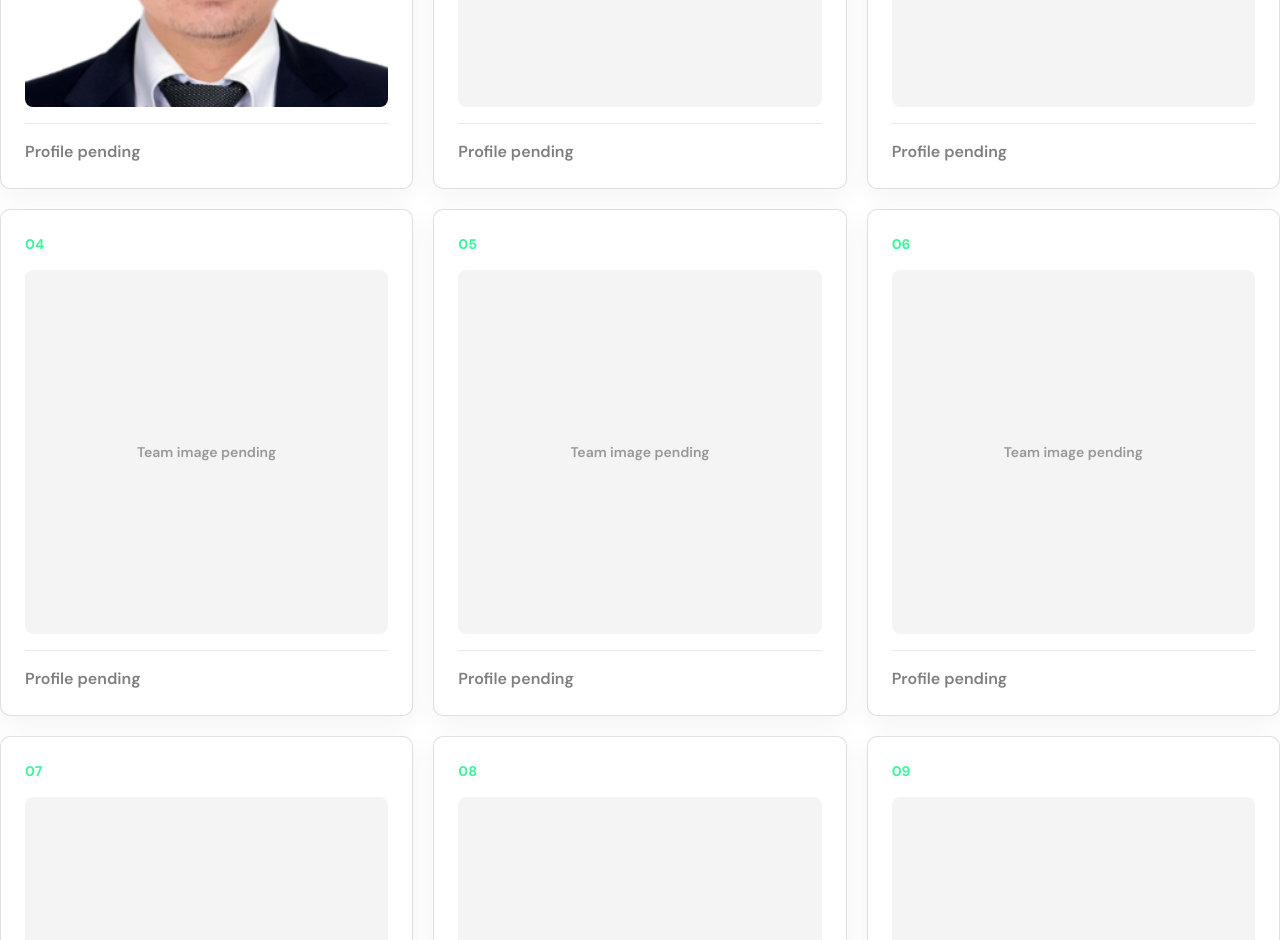
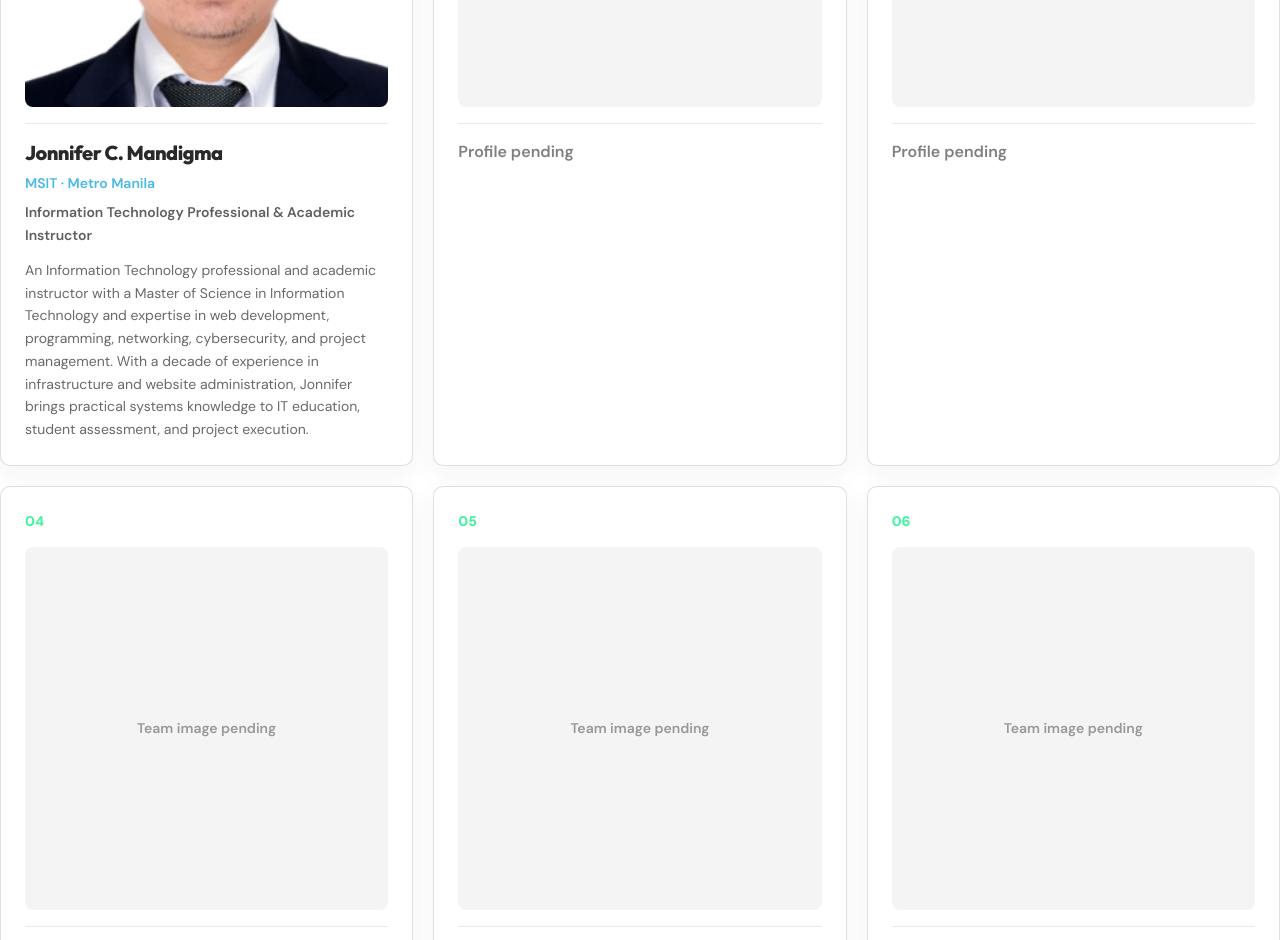
Before and after one commit to gabzy0423/The-Learning-Lab, a Next.js app: page /about/team in a window 1280 px wide. Shown: the part 1520-2460 px from the top of the page. Built offline with nearby package versions, Linux system fonts and the light colour scheme.

Commit message:
Add first approved team profile

```diff
--- a/app/about/team/page.tsx
+++ b/app/about/team/page.tsx
@@ -111,7 +111,18 @@ export default function MeetTheTeamPage() {
                 )}
               </div>
               <div className="mt-4 border-t border-brand-charcoal/10 pt-4">
-                <p className="text-base font-semibold text-brand-charcoal/60">Profile pending</p>
+                {index === 0 ? (
+                  <>
+                    <h3 className="font-heading text-xl font-extrabold leading-tight tracking-tight">Jonnifer C. Mandigma</h3>
+                    <p className="mt-2 text-sm font-semibold text-brand-cyan-blue">MSIT · Metro Manila</p>
+                    <p className="mt-2 text-sm font-semibold leading-relaxed text-brand-charcoal/75">Information Technology Professional &amp; Academic Instructor</p>
+                    <p className="mt-3 text-sm leading-relaxed text-brand-charcoal/70">
+                      An Information Technology professional and academic instructor with a Master of Science in Information Technology and expertise in web development, programming, networking, cybersecurity, and project management. With a decade of experience in infrastructure and website administration, Jonnifer brings practical systems knowledge to IT education, student assessment, and project execution.
+                    </p>
+                  </>
+                ) : (
+                  <p className="text-base font-semibold text-brand-charcoal/60">Profile pending</p>
+                )}
               </div>
             </article>
           ))}
```
Also changed, not shown: 2 other files (tests, documents, lock files or other folders).
